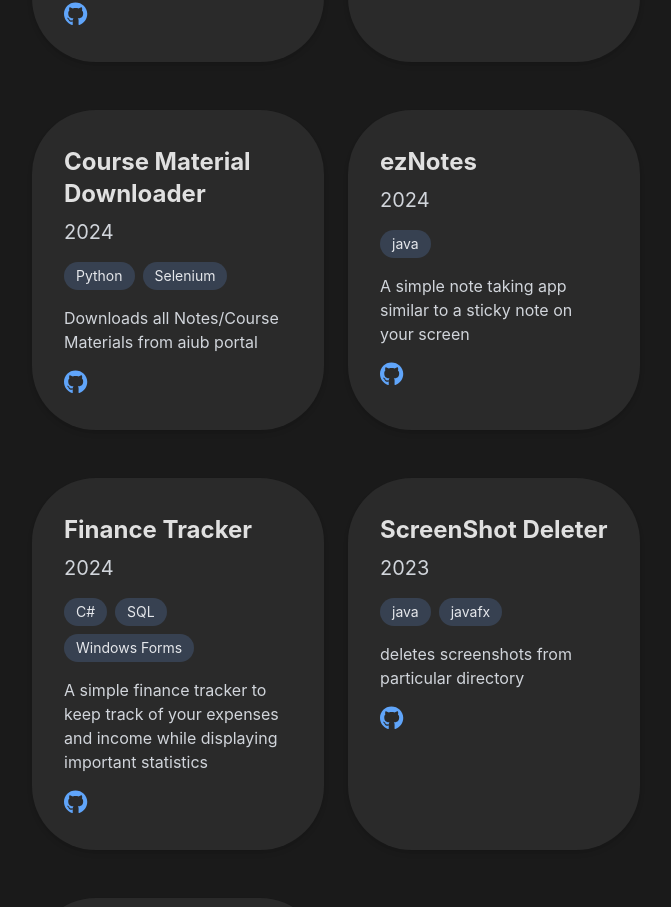
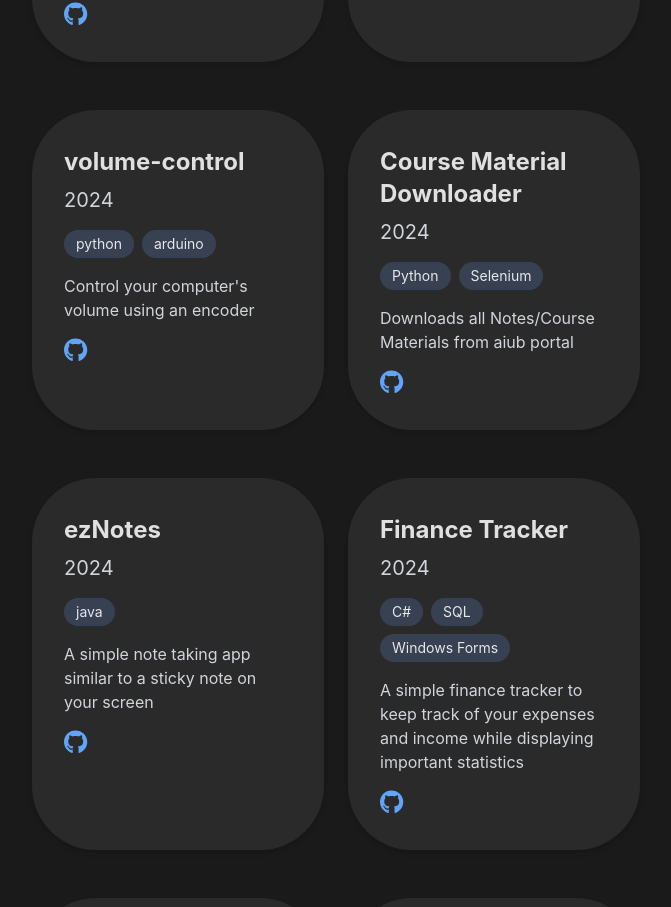
Before and after one commit to ibnuladib/personalwebsite, a React (Create React App) app: page / in a window 1280 px wide. Shown: the part 862-1769 px from the top of the page, without its empty margins (304-975 px from the left). Built offline with nearby package versions, Linux system fonts and the light colour scheme.

Commit message:
new update

```diff
--- a/src/App.js
+++ b/src/App.js
@@ -54,6 +54,7 @@ function App() {
         <div className="grid grid-cols-1 md:grid-cols-2 gap-6">
             <Project {...projectData.project1} />
             <Project {...projectData.project2} />
+            <Project {...projectData.project8} />
             <Project {...projectData.project3} />
             <Project {...projectData.project4} />
             <Project {...projectData.project5} />
--- a/src/data/projectData.js
+++ b/src/data/projectData.js
@@ -48,4 +48,11 @@ export const projectData = {
       description: "Employee Management Software with CRUD operations and more basic features",
       githubLink: "https://github.com/ibnuladib/ScreenshotDeleter",
     },
+    project8: {
+      date: "2024",
+      title: "volume-control",
+      tags: ["python", "arduino"],
+      description: "Control your computer's volume using an encoder",
+      githubLink: "https://github.com/ibnuladib/volume-control-script",
+    },
   };
```
